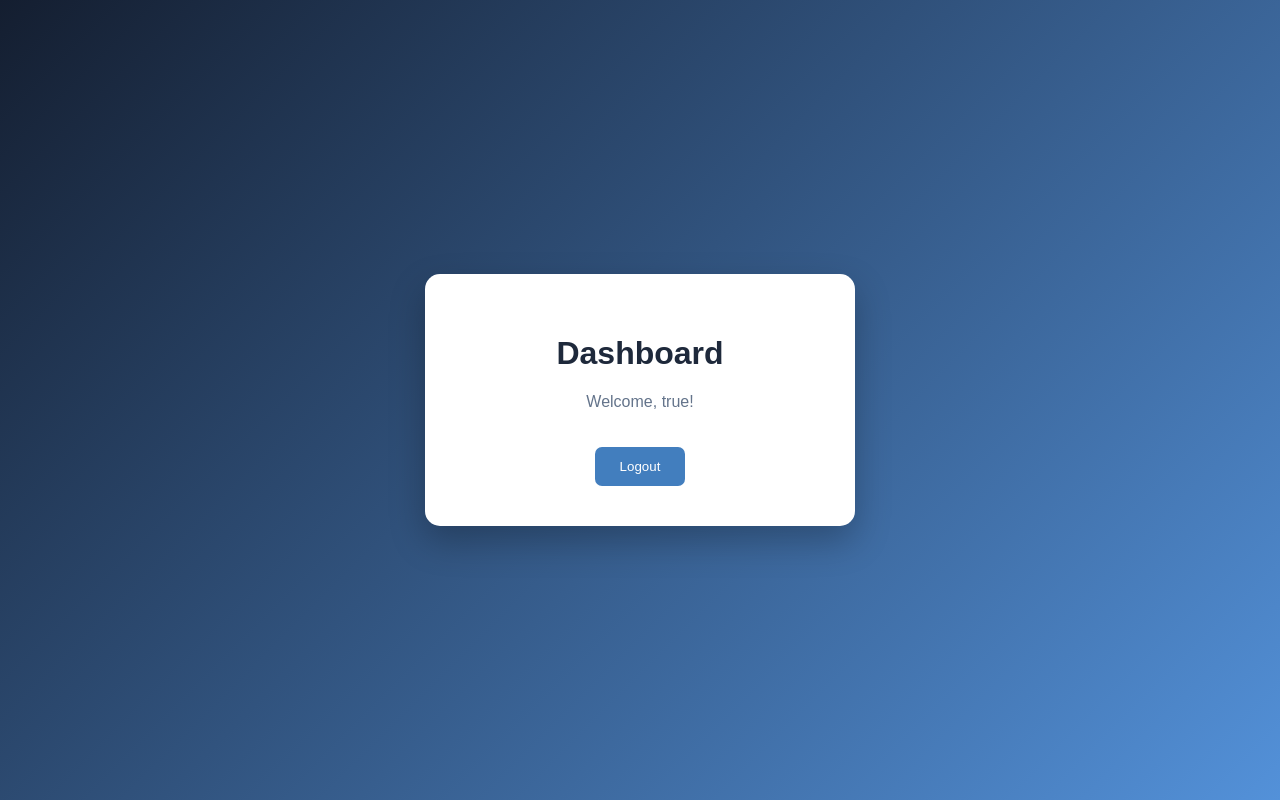
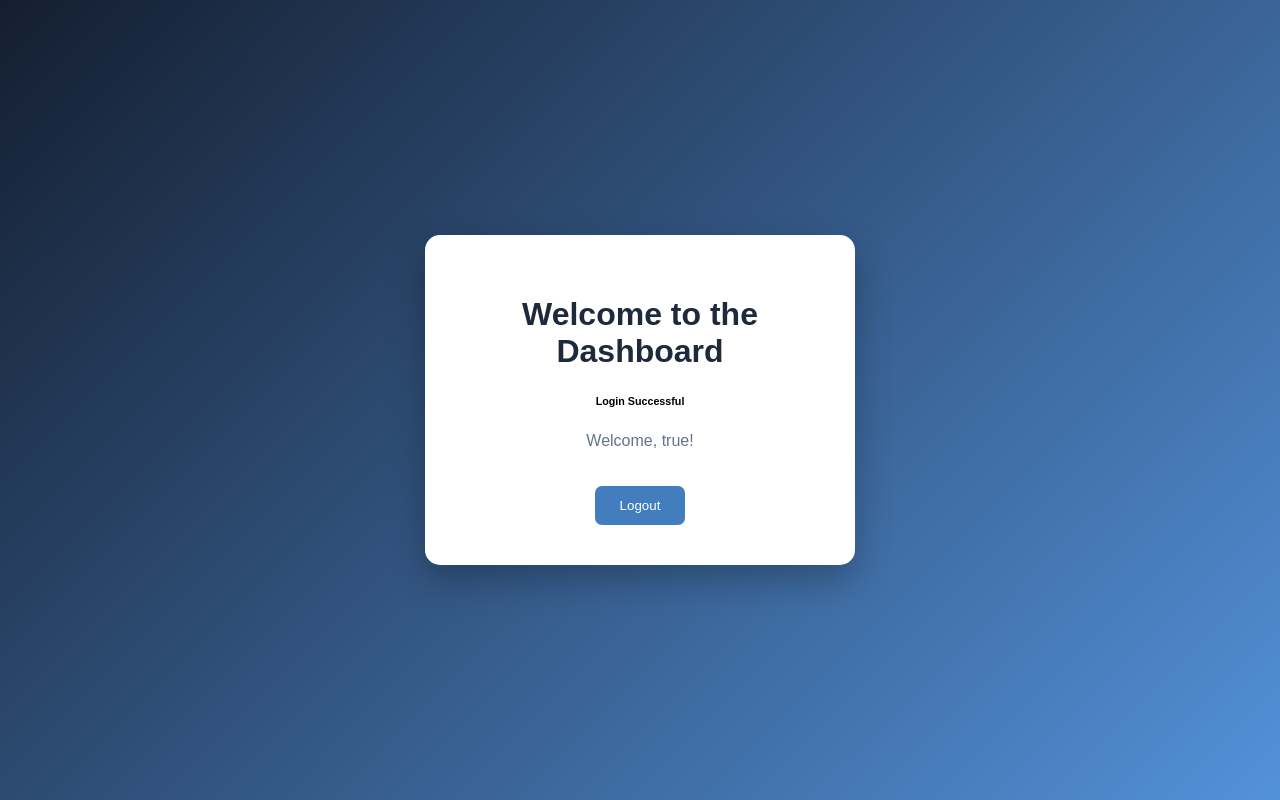
Before and after one commit to kowsalya-0/loginpage-with-dashboard, a plain HTML site: page dashboard.html in a window 1280 px wide. Drawn offline with Linux system fonts and the light colour scheme; sample sign-in values are in the browser's storage.

Commit message:
modified

```diff
--- a/dashboard.html
+++ b/dashboard.html
@@ -77,7 +77,8 @@
 
   <div class="dashboard">
 
-    <h1>Dashboard</h1>
+    <h1>Welcome to the Dashboard</h1>
+    <h6>Login Successful</h6>
 
     <p id="welcomeMessage"></p>
 
```
